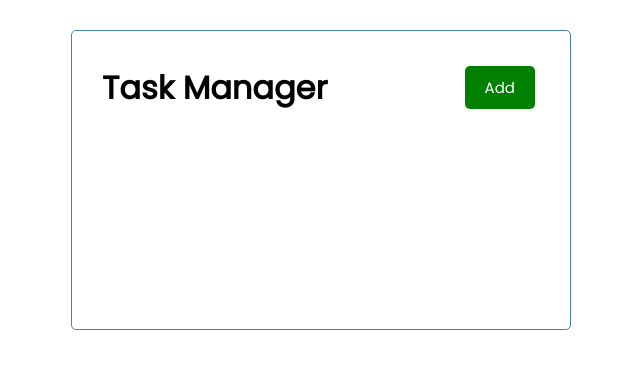
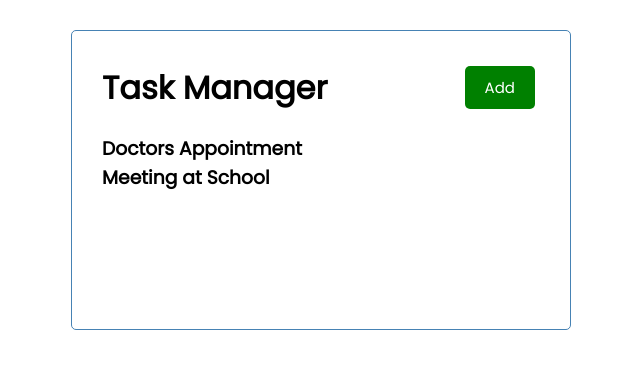
Before and after one commit to Axn-Switch/TaskManagerAssistant, a React (Create React App) app: page / in a window 1280 px wide. Shown: the top 368 px of the page, without its empty margins (319-959 px from the left). Built offline with nearby package versions, Linux system fonts and the light colour scheme.

Commit message:
added features to tasks

```diff
--- a/package.json
+++ b/package.json
@@ -1,8 +1,8 @@
 {
+  "homepage": "https://axn-switch.github.io/TaskManagerAssistant/",
   "name": "task-manager-assistant",
   "version": "0.1.0",
   "private": true,
-  "homepage": "https://axn-switch.github.io/TaskManagerAssistant/",
   "dependencies": {
     "@testing-library/jest-dom": "^5.16.4",
     "@testing-library/react": "^13.3.0",
--- a/src/App.js
+++ b/src/App.js
@@ -1,10 +1,12 @@
 import './App.css';
 import Header from './components/Header'
+import Tasks from './components/Tasks'
 
 function App() {
   return (
     <div className="container">
       <Header title="Task Manager"/>
+      <Tasks/>
     </div>
   );
 }
--- a/src/components/Tasks.js
+++ b/src/components/Tasks.js
@@ -1,4 +1,9 @@
-const tasks = [  {
+import {useState} from 'react'
+
+
+const Tasks = () => {
+  const [tasks, setTasks] = useState(
+            [  {
             "id": 1,
             "text": "Doctors Appointment",
             "day": "Feb 5th at 2:30pm",
@@ -9,12 +14,13 @@
             "text": "Meeting at School",
             "day": "Feb 6th at 1:30pm",
             "reminder": true
-  }
-]
+          },
+        ])
 
-const Tasks = () => {
   return (
-    <div>Tasks</div>
+    <>
+      {tasks.map((task) => (<h3 key={task.id}>{task.text}</h3>))}
+    </>
   )
 }
 
```
Lines whose indentation alone changed are shown as unchanged.
